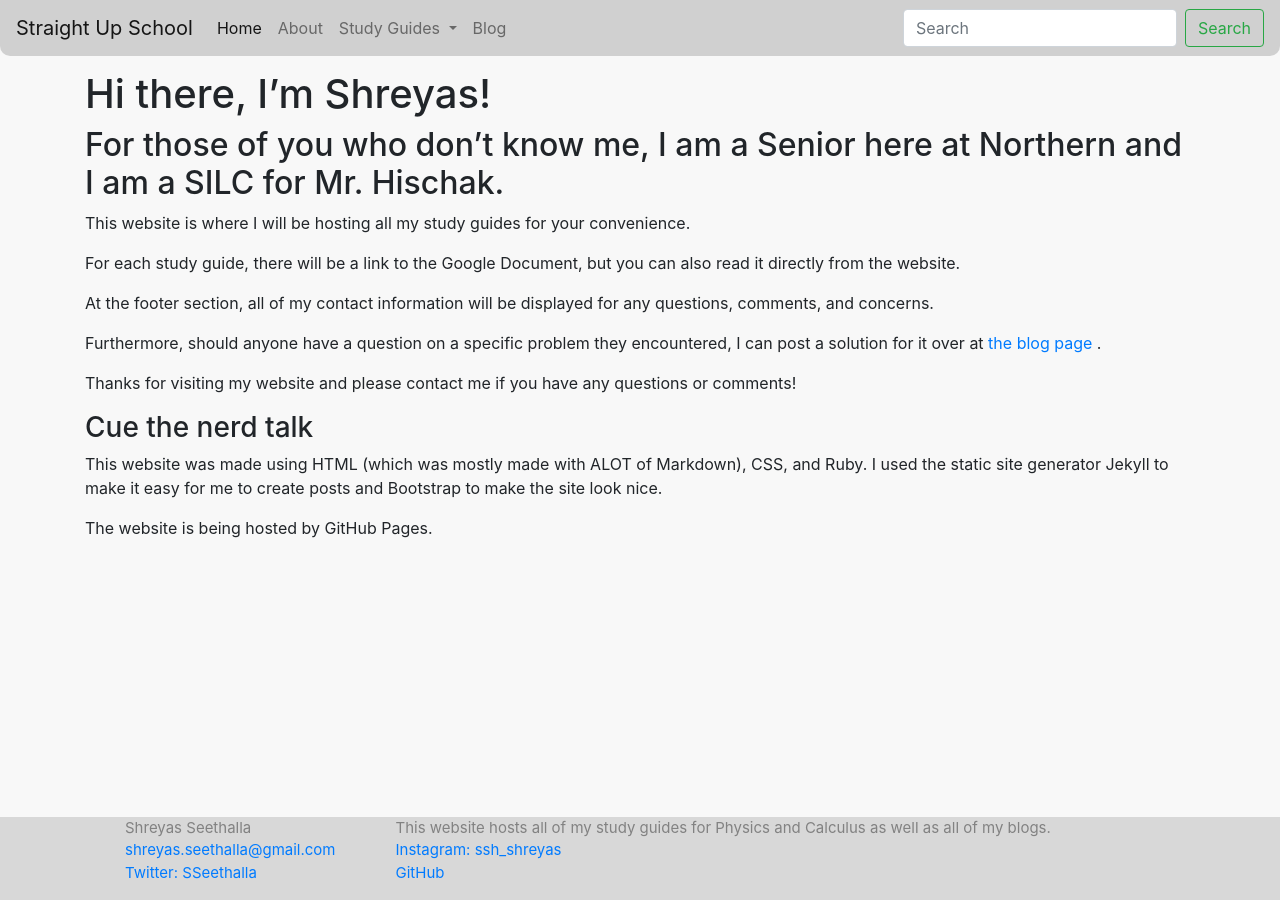
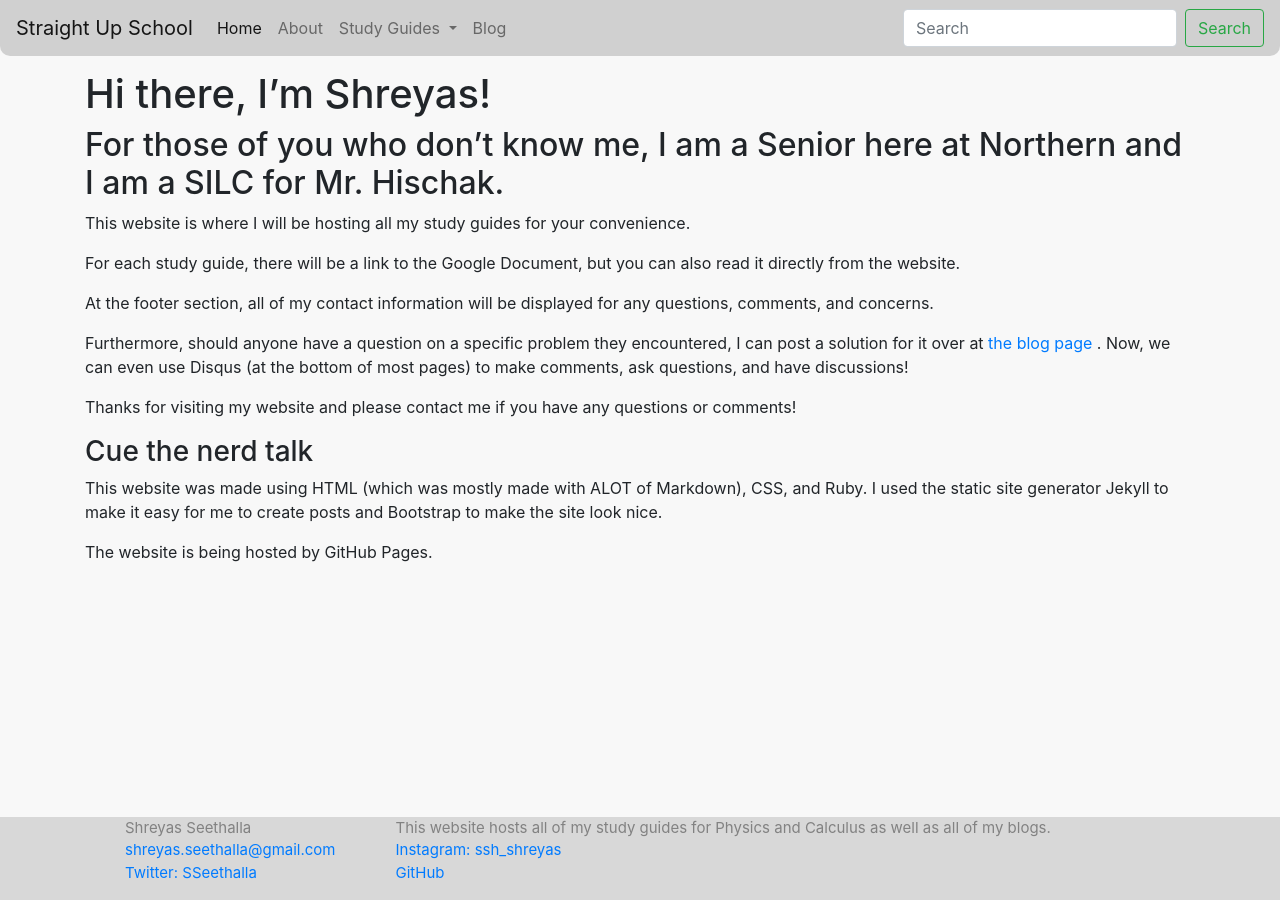
Before and after one commit to KasaiYuki/kasaiyuki.github.io, a Jekyll site: the page built from about.md, in a window 1280 px wide. Built offline with Jekyll 4.4.1, drawn with Linux system fonts in a browser that asks for light colours; comment, search, counter and statistics services are not loaded; our own code applies the rules of GitHub Pages for plain Markdown files.

Commit message:
updated about to mention Disqus

```diff
--- a/about.md
+++ b/about.md
@@ -16,7 +16,7 @@ For each study guide, there will be a link to the Google Document, but you can a
 
 At the footer section, all of my contact information will be displayed for any questions, comments, and concerns.
 
-Furthermore, should anyone have a question on a specific problem they encountered, I can post a solution for it over at <a href="/blog">the blog page </a>.
+Furthermore, should anyone have a question on a specific problem they encountered, I can post a solution for it over at <a href="/blog">the blog page </a>. Now, we can even use Disqus (at the bottom of most pages) to make comments, ask questions, and have discussions!
 
 Thanks for visiting my website and please contact me if you have any questions or comments!
 
```
Also changed, not shown: 1 other file.
